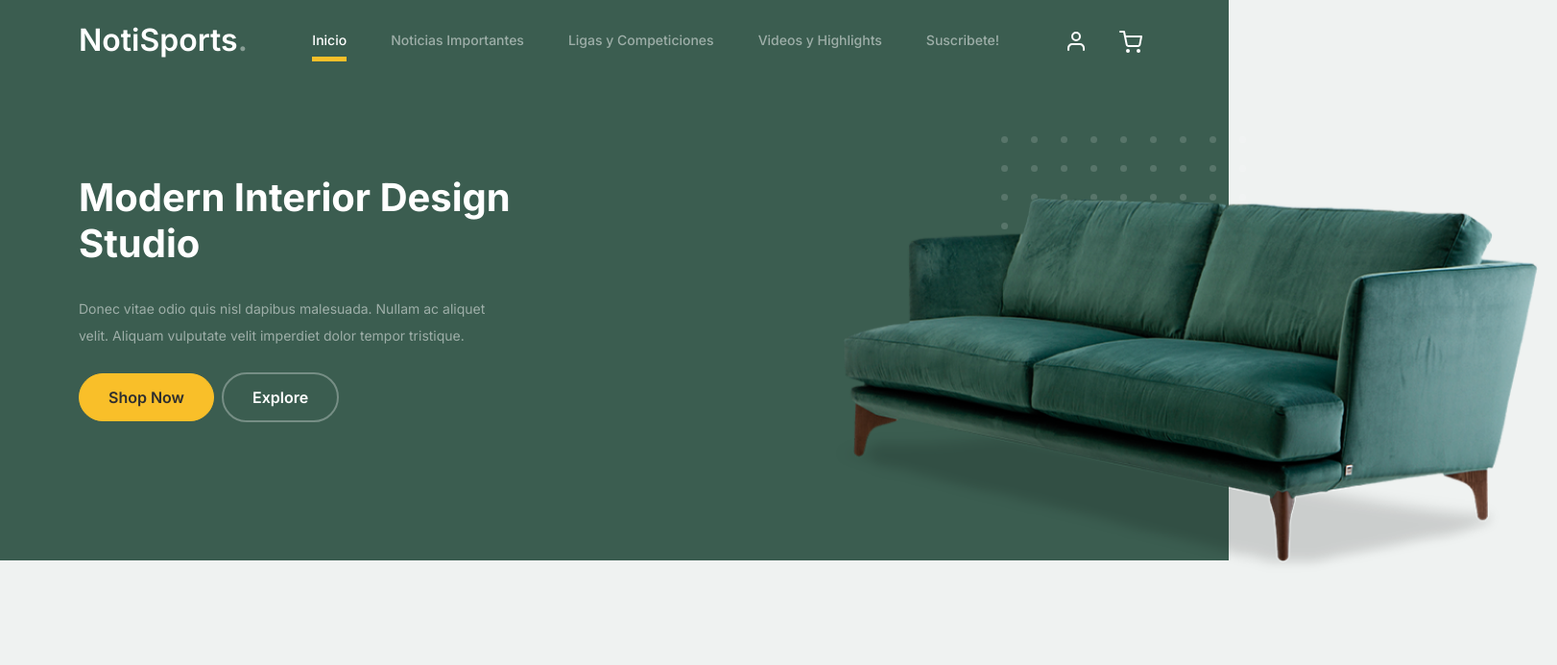
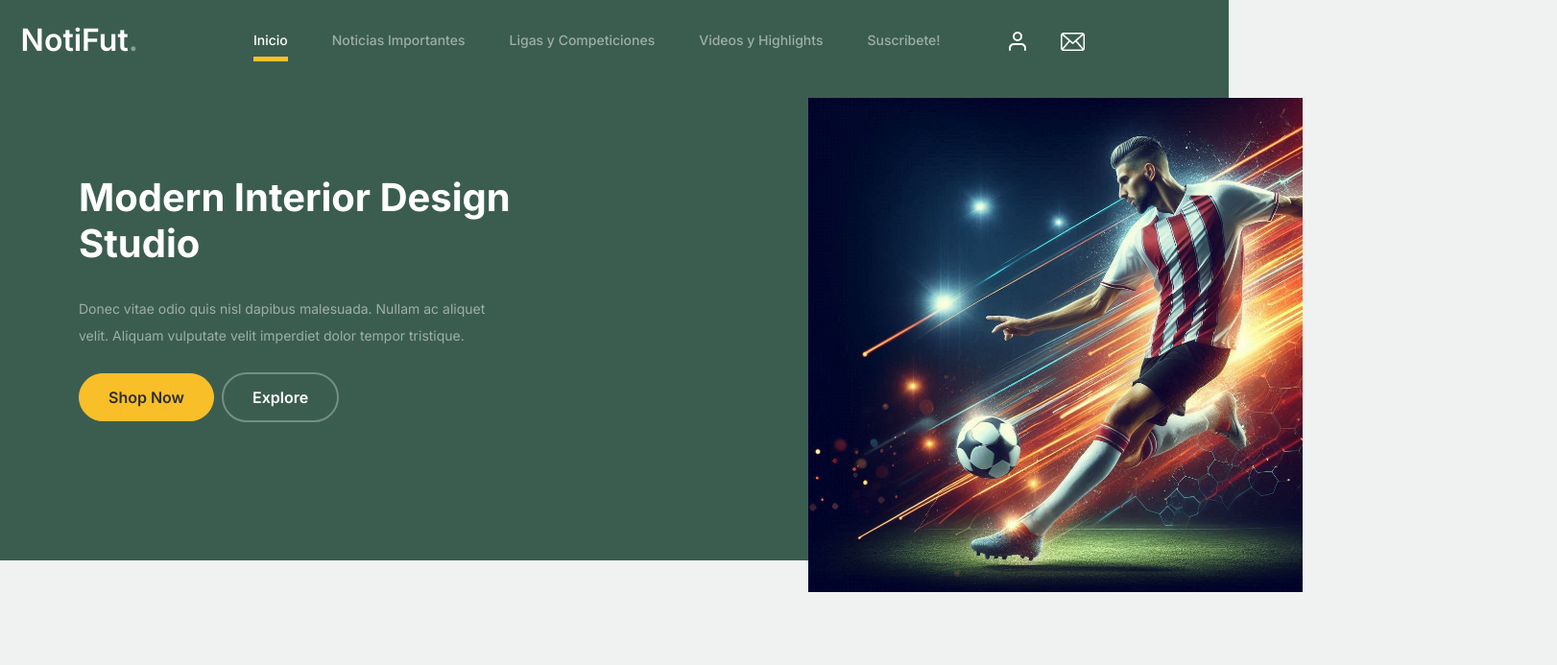
Before and after one commit to carana08/landing, a plain HTML site: page index.html in a window 1280 px wide. Shown: the top 693 px of the page at 96% size, 1622 px wide, since content can reach past the window. Drawn offline with Linux system fonts and the light colour scheme.

Commit message:
Actualizando contenido

```diff
--- a/css/style.css
+++ b/css/style.css
@@ -5,6 +5,17 @@
 * License: https://creativecommons.org/licenses/by/3.0/
 */
 @import url("https://fonts.googleapis.com/css2?family=Inter:wght@400;500;600;700;800&display=swap");
+
+nav .container{
+    position: sticky;
+    top: 0;
+    left: 0;
+    right: 0;
+    margin-left: 0.75%;
+    margin-right: 0.75%;
+}
+
+
 body {
   overflow-x: hidden;
   position: relative; }
--- a/index.html
+++ b/index.html
@@ -12,7 +12,7 @@
 	<meta charset="utf-8">
 	<meta name="viewport" content="width=device-width, initial-scale=1, shrink-to-fit=no">
 	<meta name="author" content="Untree.co">
-	<link rel="shortcut icon" href="favicon.png">
+	<link rel="shortcut icon" href="images/logo.png">
 
 	<meta name="description" content="" />
 	<meta name="keywords" content="bootstrap, bootstrap4" />
@@ -22,7 +22,7 @@
 	<link href="https://cdnjs.cloudflare.com/ajax/libs/font-awesome/6.0.0-beta3/css/all.min.css" rel="stylesheet">
 	<link href="css/tiny-slider.css" rel="stylesheet">
 	<link href="css/style.css" rel="stylesheet">
-	<title>NotiSports</title>
+	<title>NotiFut</title>
 </head>
 
 <body>
@@ -31,14 +31,14 @@
 	<nav class="custom-navbar navbar navbar navbar-expand-md navbar-dark bg-dark" arial-label="Furni navigation bar">
 
 		<div class="container">
-			<a class="navbar-brand" href="index.html">NotiSports<span>.</span></a>
+			<a class="navbar-brand" href="index.html">NotiFut<span>.</span></a>
 
-			<button class="navbar-toggler" type="button" data-bs-toggle="collapse" data-bs-target="#navbarsFurni"
-				aria-controls="navbarsFurni" aria-expanded="false" aria-label="Toggle navigation">
+			<button class="navbar-toggler" type="button" data-bs-toggle="collapse" data-bs-target="#navbarResponsive"
+				aria-controls="navbarResponsive" aria-expanded="false" aria-label="Toggle navigation">
 				<span class="navbar-toggler-icon"></span>
 			</button>
 
-			<div class="collapse navbar-collapse" id="navbarsFurni">
+			<div class="collapse navbar-collapse" id="navbarResponsive">
 				<ul class="custom-navbar-nav navbar-nav ms-auto mb-2 mb-md-0">
 					<li class="nav-item active">
 						<a class="nav-link" href="#inicio">Inicio</a>
@@ -52,7 +52,7 @@
 
 				<ul class="custom-navbar-cta navbar-nav mb-2 mb-md-0 ms-5">
 					<li><a class="nav-link" href="#"><img src="images/user.svg"></a></li>
-					<li><a class="nav-link" href="cart.html"><img src="images/cart.svg"></a></li>
+					<li><a class="nav-link" href="#"><img src="images/correo.png" width="25"></a></li>
 				</ul>
 			</div>
 		</div>
@@ -75,7 +75,7 @@
 				</div>
 				<div class="col-lg-4">
 					<div class="hero-img-wrap">
-						<img src="images/couch.png" class="img-fluid">
+						<img src="images/fondoPag.jpeg" width="515" class="img-fluid">
 					</div>
 				</div>
 			</div>
```
Also changed, not shown: images/correo.png (added), images/fondoPag.jpeg (added), images/logo.png (added).
